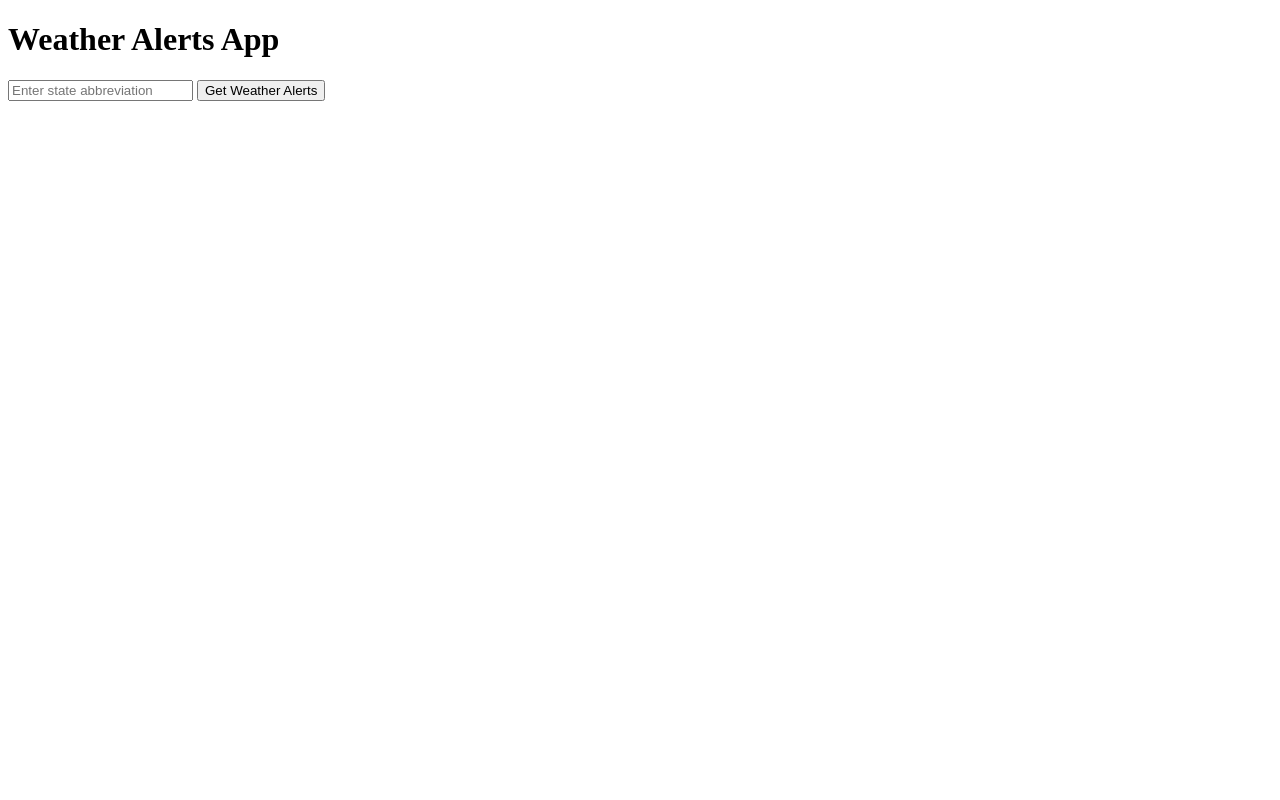
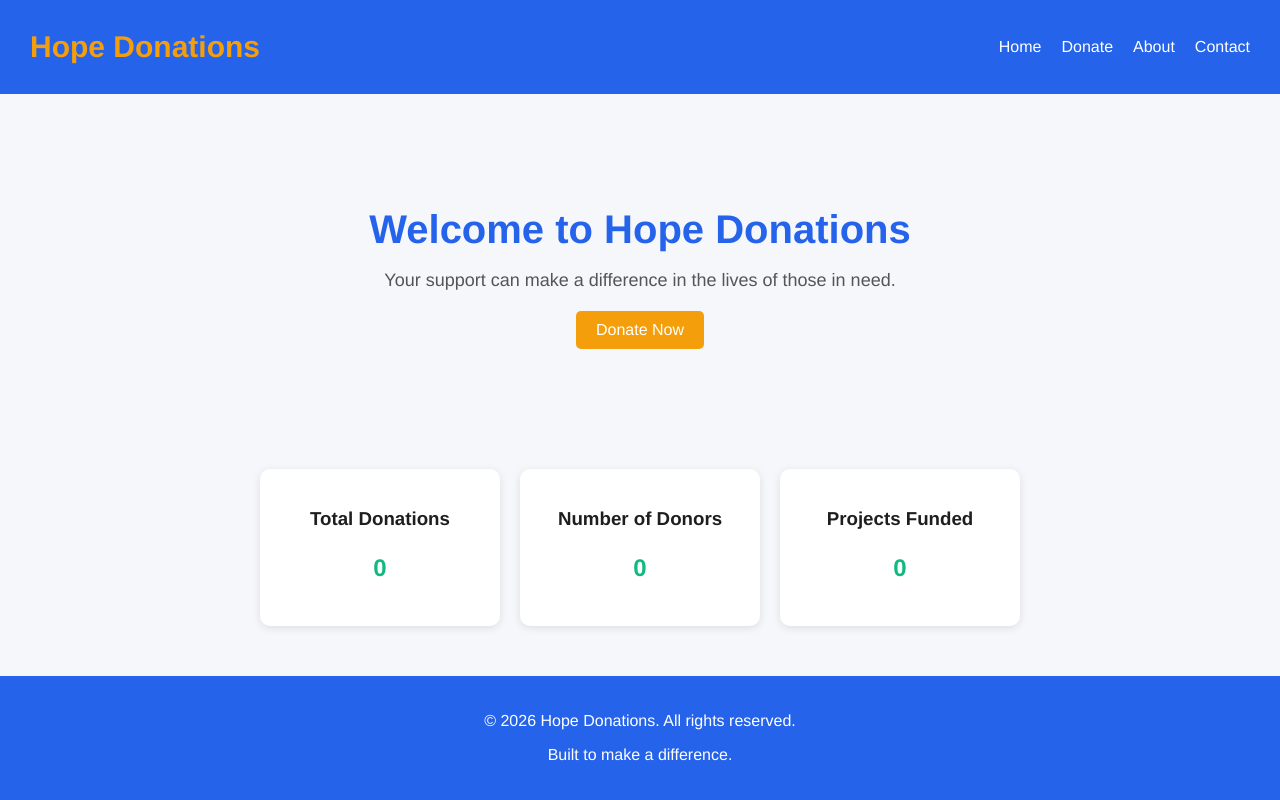
Before and after one commit to jaysongichuki-cloud/Hope-donations, a plain HTML site: page index.html in a window 1280 px wide. Drawn offline with Linux system fonts and the light colour scheme.

Commit message:
Add files via upload
finalized home page

```diff
--- a/index.html
+++ b/index.html
@@ -1,17 +1,51 @@
 <!DOCTYPE html>
 <html lang="en">
 <head>
-  <meta charset="UTF-8">
-  <meta name="viewport" content="width=device-width, initial-scale=1.0">
-  <title>Weather Alerts App</title>
-  <link rel="stylesheet" href="styles.css">
+    <meta charset="UTF-8">
+    <meta name="viewport" content="width=device-width, initial-scale=1.0">
+    <title>Hope Donations</title>
+    <link rel="stylesheet" href="style.css">
 </head>
 <body>
-  <h1>Weather Alerts App</h1>
-  <input type="text" id="state-input" placeholder="Enter state abbreviation">
-  <button id="fetch-alerts">Get Weather Alerts</button>
-  <div id="alerts-display"></div>
-  <div id="error-message" class="hidden"></div>
-  <script src="./index.js"></script>
+    <nav class="navbar">
+       <div class="logo">
+            <h1>Hope Donations</h1>
+        </div>
+        <ul class="nav-links">
+            <li><a href="index.html">Home</a></li>
+            <li><a href="donate.html">Donate</a></li>
+            <li><a href="about.html">About</a></li>
+            <li><a href="contact.html">Contact</a></li>
+        </ul>
+    </nav>
+
+    <section class="hero">
+        <h1>Welcome to Hope Donations</h1>
+        <p>Your support can make a difference in the lives of those in need.</p>
+        <a href="donate.html" class="btn">Donate Now</a>
+     </section>
+
+    <section class="impact">
+        <div class="impact-card">
+            <h3>Total Donations</h3>
+            <p class="number">0</p>
+        </div>
+        <div class="impact-card">
+            <h3 >Number of Donors</h3>
+            <p class="number">0</p>
+        </div>
+        <div class="impact-card">
+            <h3 >Projects Funded</h3>
+            <p class="number">0</p>
+        </div>
+
+    </section>
+
+    <footer class="footer">
+        <p>&copy; 2026 Hope Donations. All rights reserved.</p>
+        <p>Built to make a difference.</p>
+    </footer>
+
 </body>
+
 </html>
```
